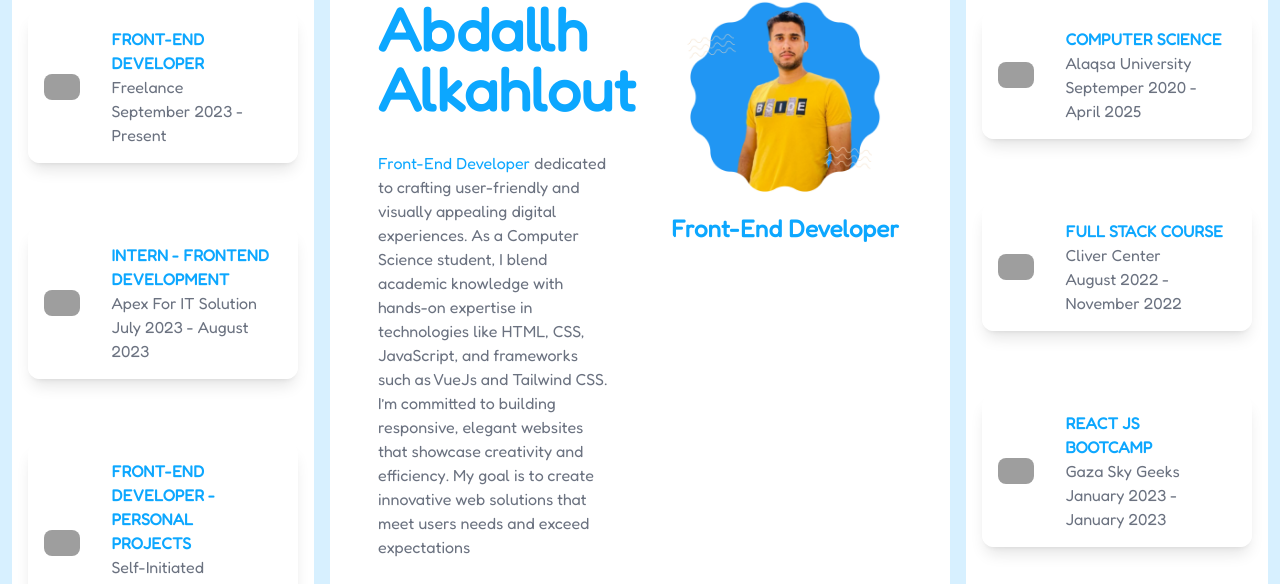
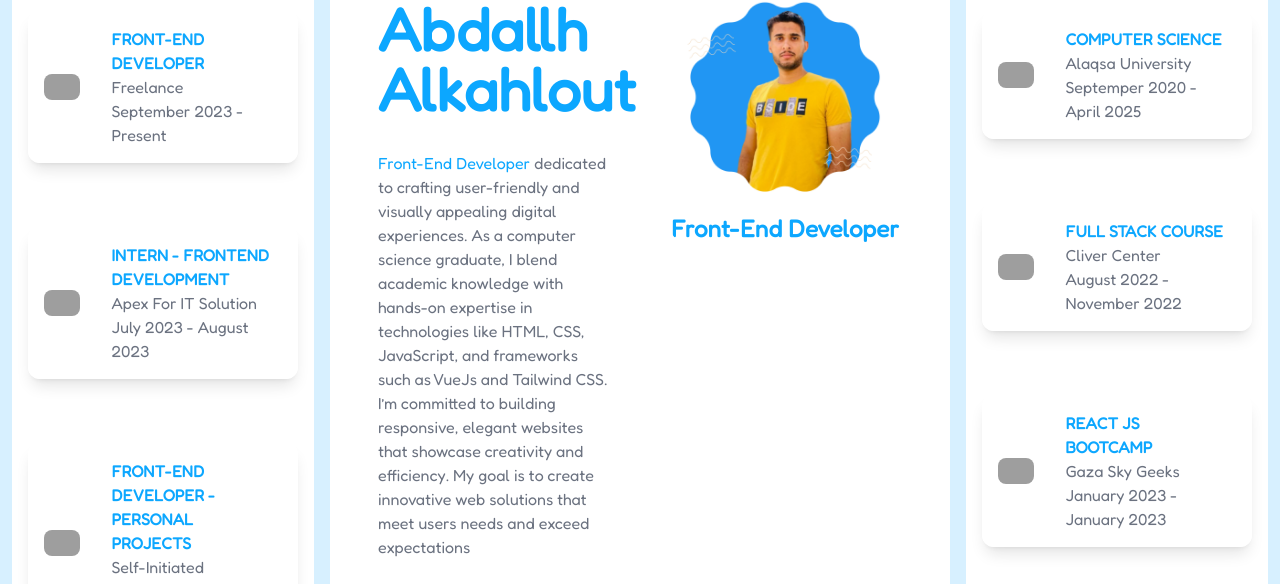
Before and after one commit to abdallh-elkahlout/AbdallhAlkahlout, a Vue app: page / in a window 1280 px wide. Shown: the part 201-785 px from the top of the page. Built offline with nearby package versions, Linux system fonts and the light colour scheme; grey boxes are pictures that could not be loaded.

Commit message:
name edit

```diff
--- a/src/components/MainHero.vue
+++ b/src/components/MainHero.vue
@@ -19,7 +19,7 @@
           >
             <span class="text-primary">Front-End Developer</span> dedicated to
             crafting user-friendly and visually appealing digital experiences.
-            As a Computer Science student, I blend academic knowledge with
+            As a computer science graduate, I blend academic knowledge with
             hands-on expertise in technologies like HTML, CSS, JavaScript, and
             frameworks such as VueJs and Tailwind CSS. I’m committed to building
             responsive, elegant websites that showcase creativity and
```
